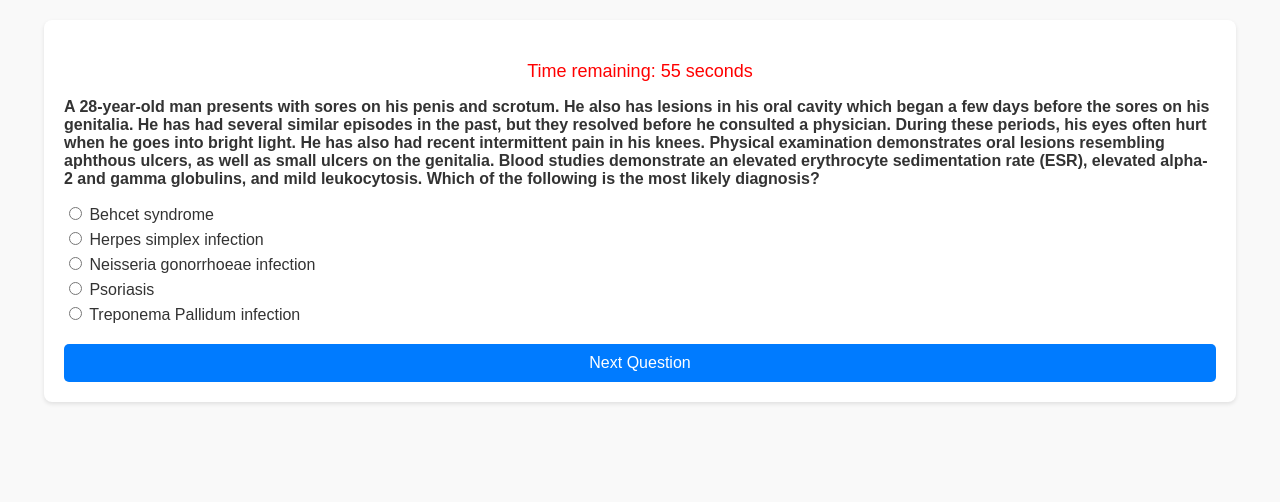
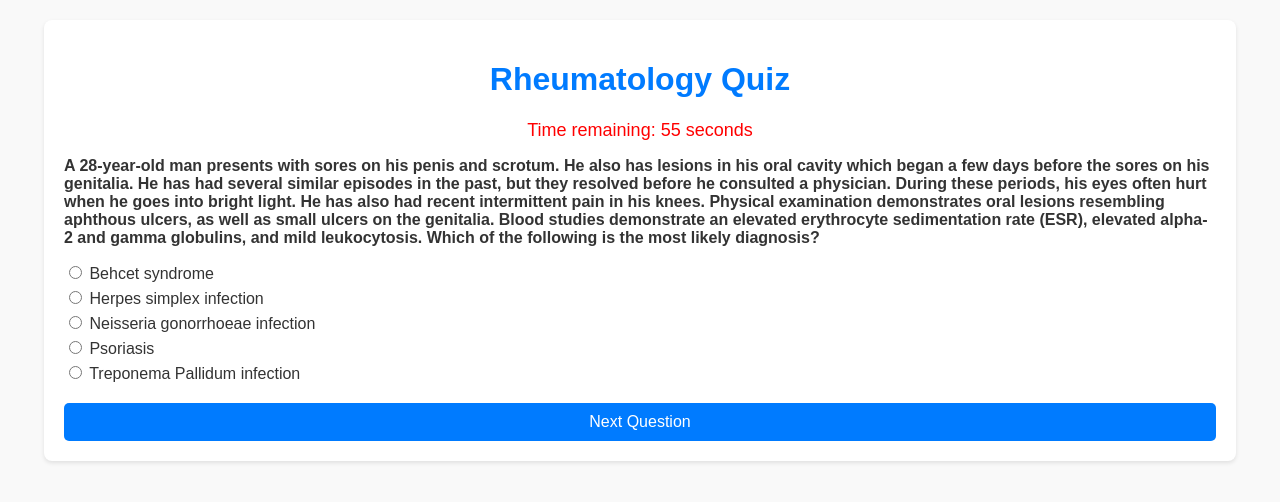
Before and after one commit to sherif-gamal-amin/Rheumatology-Quiz, a plain HTML site: page index.html in a window 1280 px wide. Drawn offline with Linux system fonts and the light colour scheme.

Commit message:
Add files via upload

```diff
--- a/index.html
+++ b/index.html
@@ -3,7 +3,7 @@
 <head>
     <meta charset="UTF-8">
     <meta name="viewport" content="width=device-width, initial-scale=1.0">
-    <title></title>
+    <title>Rheumatology Quiz</title>
     <style>
         body {
             font-family: Arial, sans-serif;
@@ -90,7 +90,7 @@
 </head>
 <body>
     <div class="quiz-container">
-        <h1></h1>
+        <h1>Rheumatology Quiz</h1>
         <div class="timer" id="timer">Time remaining: 60 seconds</div>
 
         <div class="question" id="question-1">
```
